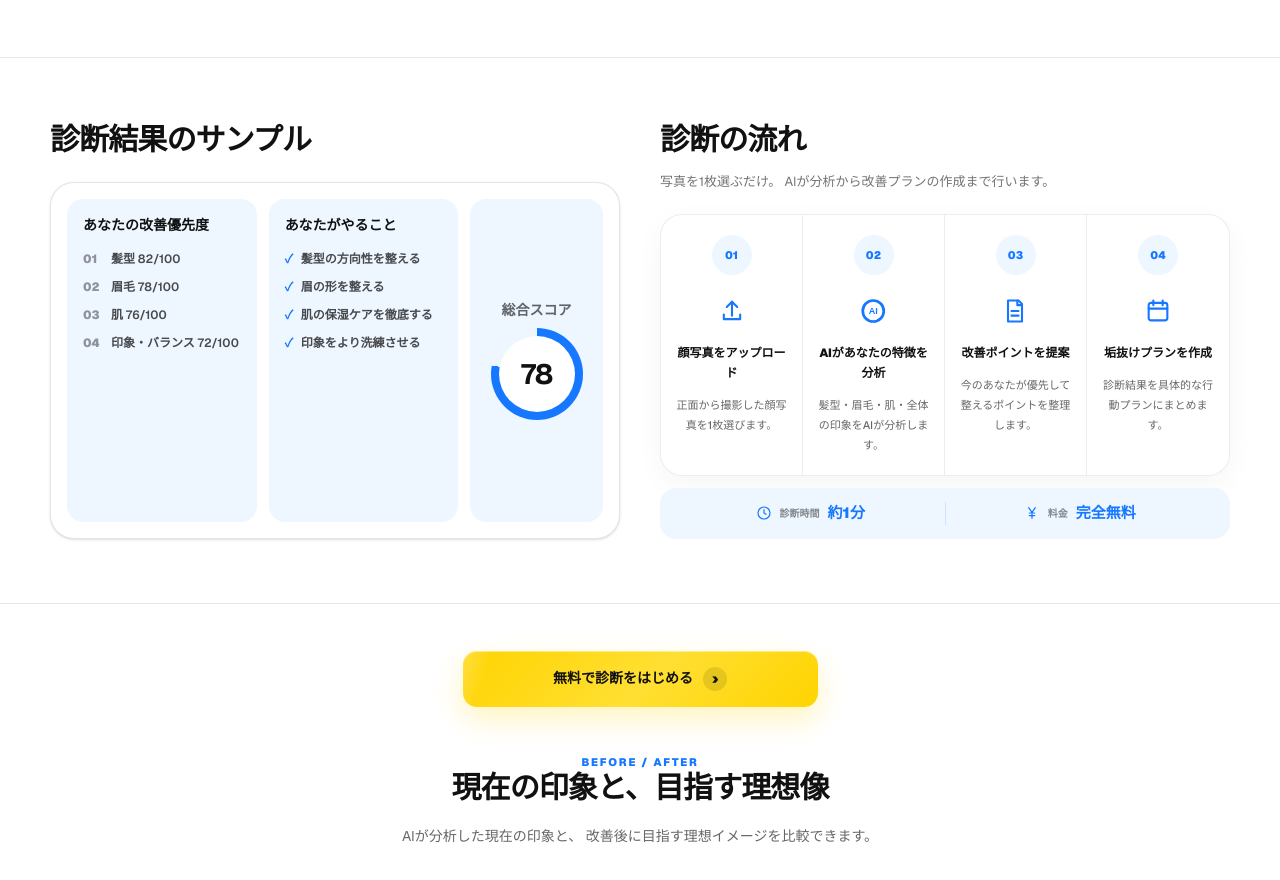
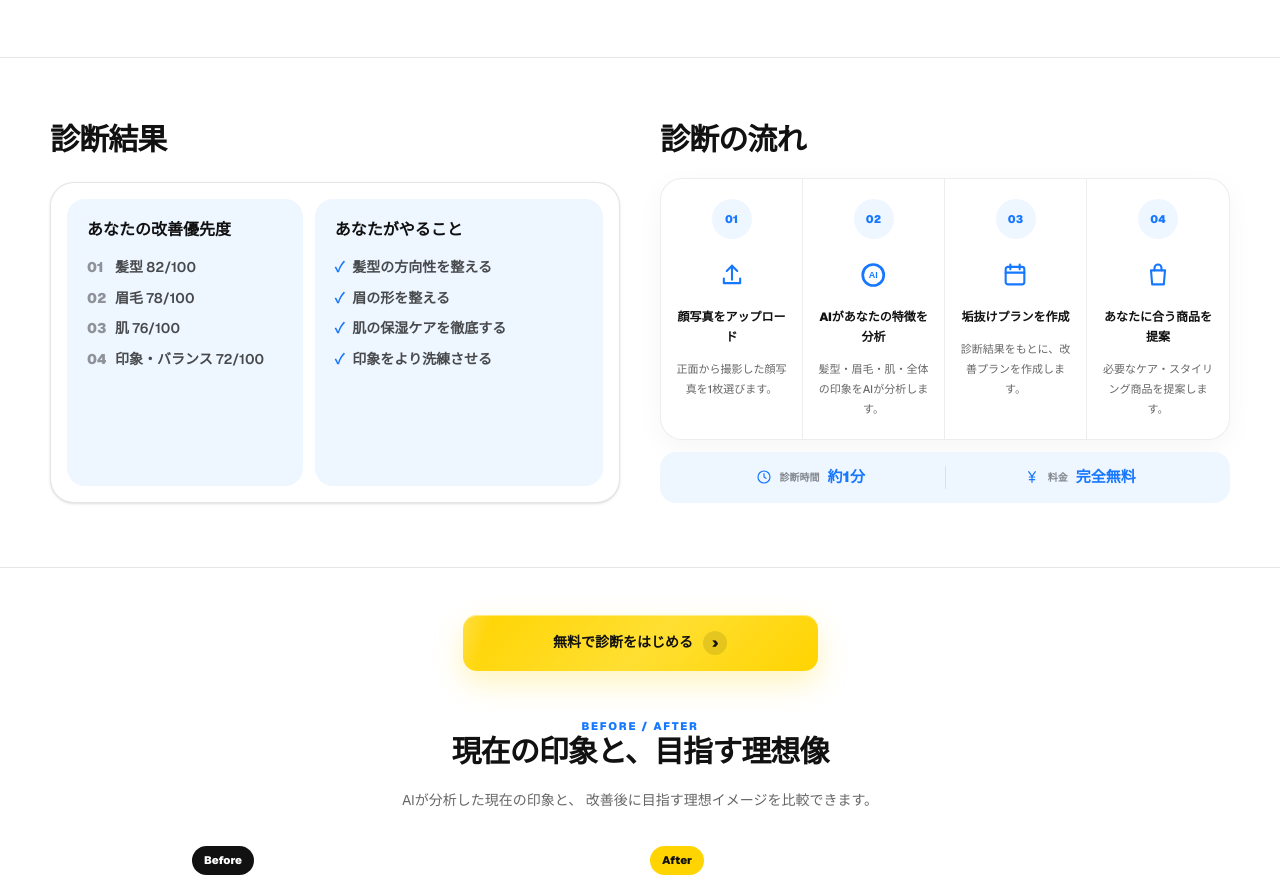
Before and after one commit to mori10tech/akanuke-ai, a Next.js app: page / in a window 1280 px wide. Shown: the part 1065-1945 px from the top of the page. Built offline with nearby package versions, Linux system fonts and the light colour scheme.

Commit message:
refactor: トップページの診断フロー内容を更新

```diff
--- a/app/page.tsx
+++ b/app/page.tsx
@@ -21,6 +21,7 @@ type IconName =
   | "brain"
   | "document"
   | "calendar"
+  | "bag"
   | "check";
 
 type AnalysisItem = {
@@ -230,6 +231,15 @@ function Icon({
       <svg {...common}>
         <rect x="4" y="5" width="16" height="15" rx="2" />
         <path d="M8 3v4m8-4v4M4 10h16" />
+      </svg>
+    );
+  }
+
+  if (name === "bag") {
+  return (
+    <svg {...common}>
+      <path d="M6 8h12l-1 12H7L6 8Z" />
+      <path d="M9 8V6a3 3 0 0 1 6 0v2" />
     </svg>
   );
 }
@@ -518,9 +528,9 @@ export default function Home() {
       <section className="section-border py-16">
   <div className="site-container grid items-stretch gap-10 lg:grid-cols-2">
     <div className="flex h-full flex-col">
-      <SectionTitle>診断結果のサンプル</SectionTitle>
+      <SectionTitle>診断結果</SectionTitle>
 
-      <div className="mt-6 grid flex-1 gap-3 rounded-3xl border border-black/10 bg-white p-4 shadow-sm sm:grid-cols-[1fr_1fr_0.7fr]">
+      <div className="mt-6 grid flex-1 gap-3 rounded-3xl border border-black/10 bg-white p-4 shadow-sm sm:grid-cols-[0.9fr_1.1fr]">
         <ResultList
           title="あなたの改善優先度"
           items={[
@@ -541,18 +551,6 @@ export default function Home() {
           ]}
           checks
         />
-
-        <div className="flex flex-col items-center justify-center rounded-2xl bg-[#EEF6FF] p-4 text-center">
-          <span className="text-sm font-bold text-black/60">
-            総合スコア
-          </span>
-
-          <div className="score-ring mt-2">
-            <span className="block text-[28px] font-bold leading-none tracking-[-0.03em] text-[#111111]">
-              78
-            </span>
-          </div>
-        </div>
       </div>
     </div>
 
@@ -563,11 +561,6 @@ export default function Home() {
   <SectionTitle>
     診断の流れ
   </SectionTitle>
-
-  <p className="mt-3 text-[12px] leading-6 text-black/55 sm:text-[13px]">
-    写真を1枚選ぶだけ。
-    AIが分析から改善プランの作成まで行います。
-  </p>
 
   <div className="mt-5 overflow-hidden rounded-[22px] border border-black/[0.07] bg-white px-4 shadow-[0_8px_28px_rgba(15,23,42,0.04)] sm:grid sm:flex-1 sm:grid-cols-4 sm:gap-0 sm:px-0">
     <FlowStep
@@ -587,16 +580,16 @@ export default function Home() {
 
 <FlowStep
   step="03"
-      icon="document"
-      label="改善ポイントを提案"
-      description="今のあなたが優先して整えるポイントを整理します。"
+  icon="calendar"
+  label="垢抜けプランを作成"
+  description="診断結果をもとに、改善プランを作成します。"
 />
 
 <FlowStep
   step="04"
-      icon="calendar"
-      label="垢抜けプランを作成"
-      description="診断結果を具体的な行動プランにまとめます。"
+  icon="bag"
+  label="あなたに合う商品を提案"
+  description="必要なケア・スタイリング商品を提案します。"
   last
 />
   </div>
@@ -1175,19 +1168,27 @@ function ResultList({
   checks?: boolean;
 }) {
   return (
-    <div className="rounded-2xl bg-[#EEF6FF] p-4">
-      <p className="text-sm font-black">{title}</p>
+    <div className="rounded-[18px] bg-[#EEF6FF] p-4 sm:p-5">
+      <p className="text-sm font-black lg:text-[16px]">
+        {title}
+      </p>
 
-      <ul className="mt-4 space-y-3 text-xs font-semibold text-black/70">
+      <ul className="mt-4 space-y-3 text-xs font-semibold text-black/70 lg:text-[14px]">
         {items.map((item, index) => (
-          <li key={item} className="flex gap-2">
+          <li
+            key={item}
+            className="flex gap-2"
+          >
             {checks ? (
-              <span className="text-[#1677FF]">✓</span>
+              <span className="text-[#1677FF]">
+                ✓
+              </span>
             ) : (
-              <span className="w-5 font-black text-black/40">
+              <span className="w-5 shrink-0 font-black text-black/40">
                 0{index + 1}
               </span>
             )}
+
             <span>{item}</span>
           </li>
         ))}
```
Lines whose indentation alone changed are shown as unchanged.
